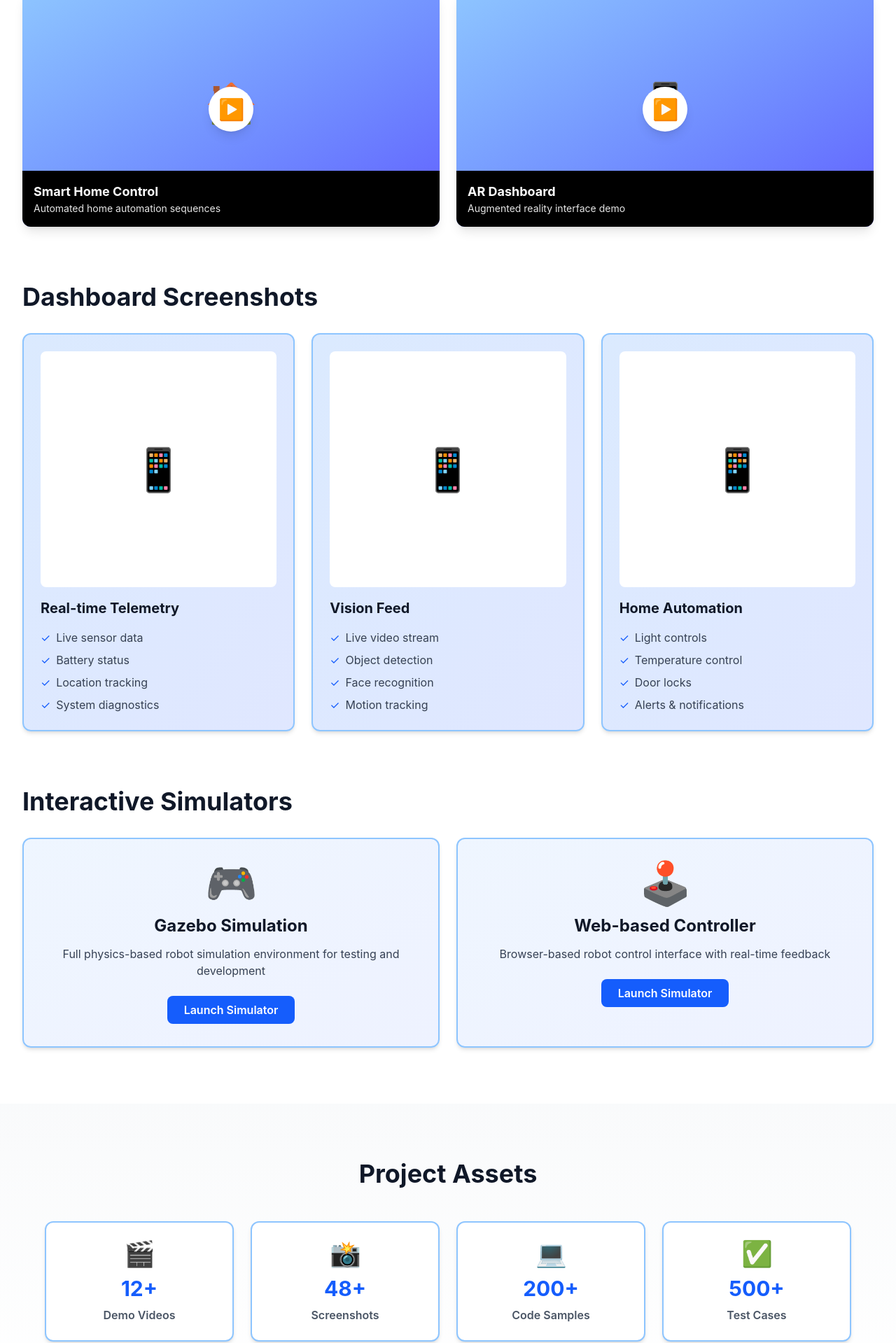
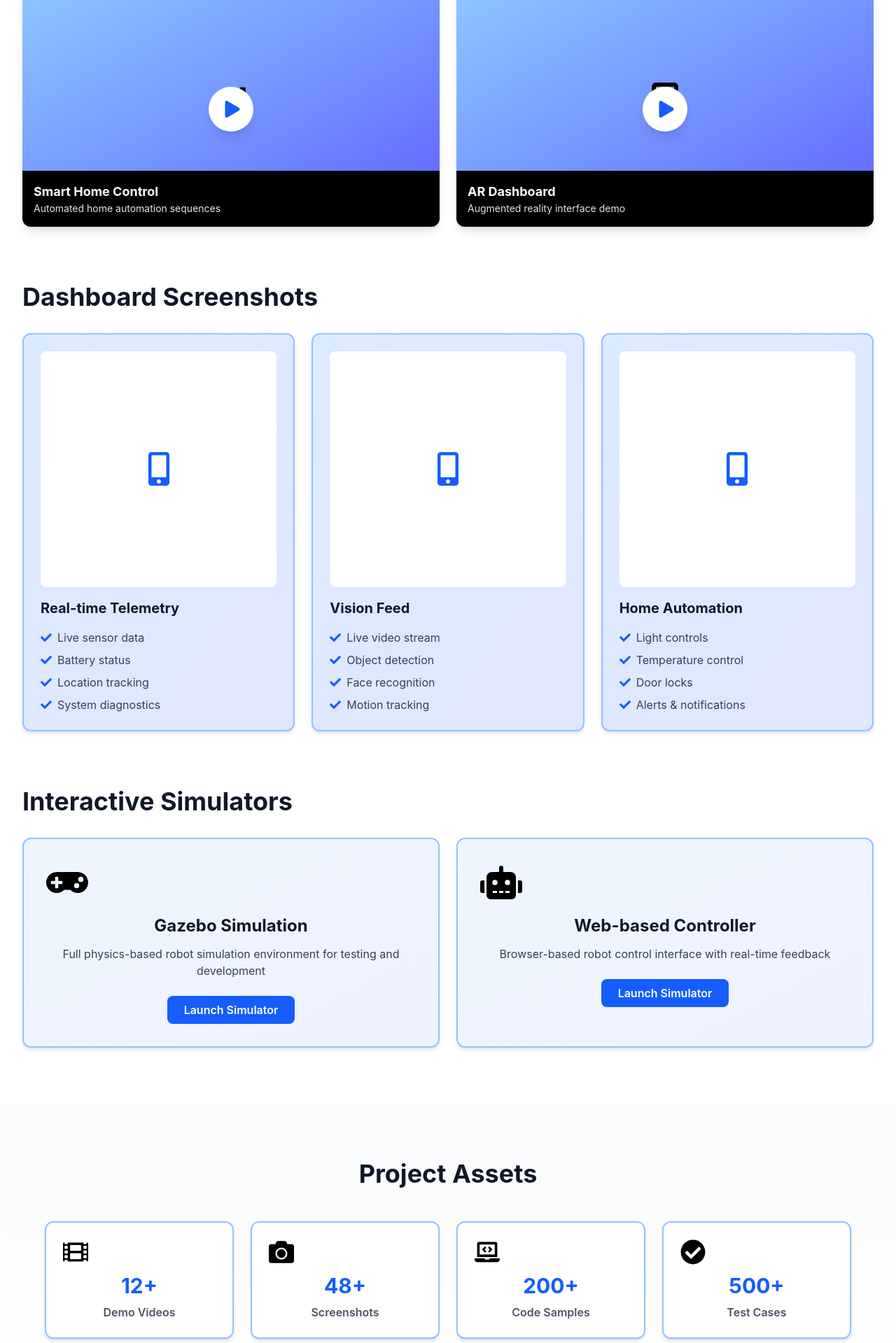
Before and after one commit to thathsarabandara/03-rex-web-dashbaord, a React (Vite) app: page /gallery in a window 1280 px wide. Shown: the part 843-2762 px from the top of the page at 70% size. Built offline with nearby package versions, Linux system fonts and the light colour scheme; no server answers.

Commit message:
refactor: replace static emoji icons with react-icons in Gallery component

```diff
--- a/src/pages/common/Gallery.jsx
+++ b/src/pages/common/Gallery.jsx
@@ -1,4 +1,5 @@
-import { useEffect, useRef } from 'react';
+import React, { useEffect, useRef } from 'react';
+import { FaRocket, FaEye, FaHome, FaMobileAlt, FaPlay, FaCheck, FaGamepad, FaRobot, FaFilm, FaCamera, FaLaptopCode, FaCheckCircle, FaSave, FaBook, FaDocker } from 'react-icons/fa';
 import gsap from 'gsap';
 import { ScrollTrigger } from 'gsap/ScrollTrigger';
 
@@ -58,22 +59,22 @@ export default function Gallery() {
                 {
                   title: 'Autonomous Navigation',
                   desc: 'Robot navigating through home obstacles',
-                  icon: '🚀',
+                  icon: <FaRocket />,
                 },
                 {
                   title: 'Face Recognition',
                   desc: 'Real-time face detection and recognition',
-                  icon: '👁️',
+                  icon: <FaEye />,
                 },
                 {
                   title: 'Smart Home Control',
                   desc: 'Automated home automation sequences',
-                  icon: '🏠',
+                  icon: <FaHome />,
                 },
                 {
                   title: 'AR Dashboard',
                   desc: 'Augmented reality interface demo',
-                  icon: '📱',
+                  icon: <FaMobileAlt />,
                 },
               ].map((video, idx) => (
                 <div
@@ -90,7 +91,7 @@ export default function Gallery() {
                     </div>
                     <div className="absolute inset-0 flex items-center justify-center group-hover:scale-110 transition duration-300">
                       <div className="w-16 h-16 bg-white rounded-full flex items-center justify-center shadow-lg">
-                        <span className="text-3xl">▶️</span>
+                        <FaPlay className="text-2xl text-blue-600 ml-1" />
                       </div>
                     </div>
                   </div>
@@ -136,14 +137,14 @@ export default function Gallery() {
                   key={idx}
                   className="gallery-item bg-gradient-to-br from-blue-100 to-indigo-100 p-6 rounded-xl border-2 border-blue-300 shadow-md hover:shadow-lg transition duration-300"
                 >
-                  <div className="aspect-square bg-white rounded-lg mb-4 flex items-center justify-center text-6xl">
-                    📱
+                  <div className="aspect-square bg-white rounded-lg mb-4 flex items-center justify-center text-5xl text-blue-600">
+                    <FaMobileAlt />
                   </div>
                   <h3 className="text-xl font-bold text-gray-900 mb-4">{screenshot.title}</h3>
                   <ul className="space-y-2 text-gray-700">
                     {screenshot.features.map((feature, featureIdx) => (
-                      <li key={featureIdx} className="flex gap-2">
-                        <span className="text-blue-600">✓</span>
+                      <li key={featureIdx} className="flex items-center gap-2">
+                        <FaCheck className="text-blue-600" />
                         <span>{feature}</span>
                       </li>
                     ))}
@@ -161,12 +162,12 @@ export default function Gallery() {
                 {
                   title: 'Gazebo Simulation',
                   desc: 'Full physics-based robot simulation environment for testing and development',
-                  icon: '🎮',
+                  icon: <FaGamepad />,
                 },
                 {
                   title: 'Web-based Controller',
                   desc: 'Browser-based robot control interface with real-time feedback',
-                  icon: '🕹️',
+                  icon: <FaRobot />,
                 },
               ].map((sim, idx) => (
                 <div
@@ -193,10 +194,10 @@ export default function Gallery() {
 
           <div className="grid grid-cols-2 md:grid-cols-4 gap-6">
             {[
-              { label: 'Demo Videos', value: '12+', icon: '🎬' },
-              { label: 'Screenshots', value: '48+', icon: '📸' },
-              { label: 'Code Samples', value: '200+', icon: '💻' },
-              { label: 'Test Cases', value: '500+', icon: '✅' },
+              { label: 'Demo Videos', value: '12+', icon: <FaFilm /> },
+              { label: 'Screenshots', value: '48+', icon: <FaCamera /> },
+              { label: 'Code Samples', value: '200+', icon: <FaLaptopCode /> },
+              { label: 'Test Cases', value: '500+', icon: <FaCheckCircle /> },
             ].map((stat, idx) => (
               <div
                 key={idx}
@@ -221,19 +222,19 @@ export default function Gallery() {
               {
                 title: 'Firmware',
                 desc: 'Latest ESP32 firmware builds',
-                icon: '💾',
+                icon: <FaSave />,
                 size: '2.5 MB',
               },
               {
                 title: 'Documentation',
                 desc: 'Complete setup and API docs',
-                icon: '📚',
+                icon: <FaBook />,
                 size: '5 MB',
               },
               {
                 title: 'Docker Compose',
                 desc: 'Ready-to-deploy stack',
-                icon: '🐳',
+                icon: <FaDocker />,
                 size: '1.2 MB',
               },
             ].map((resource, idx) => (
```
